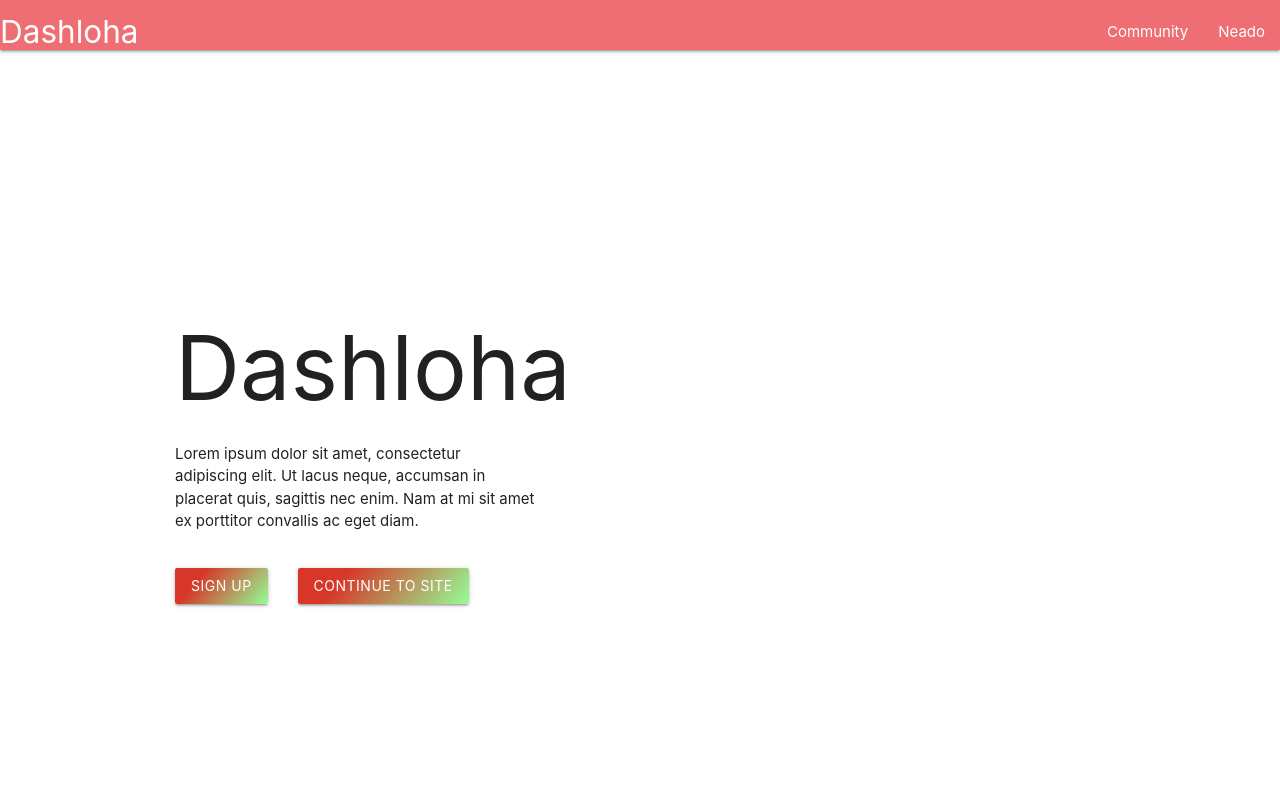
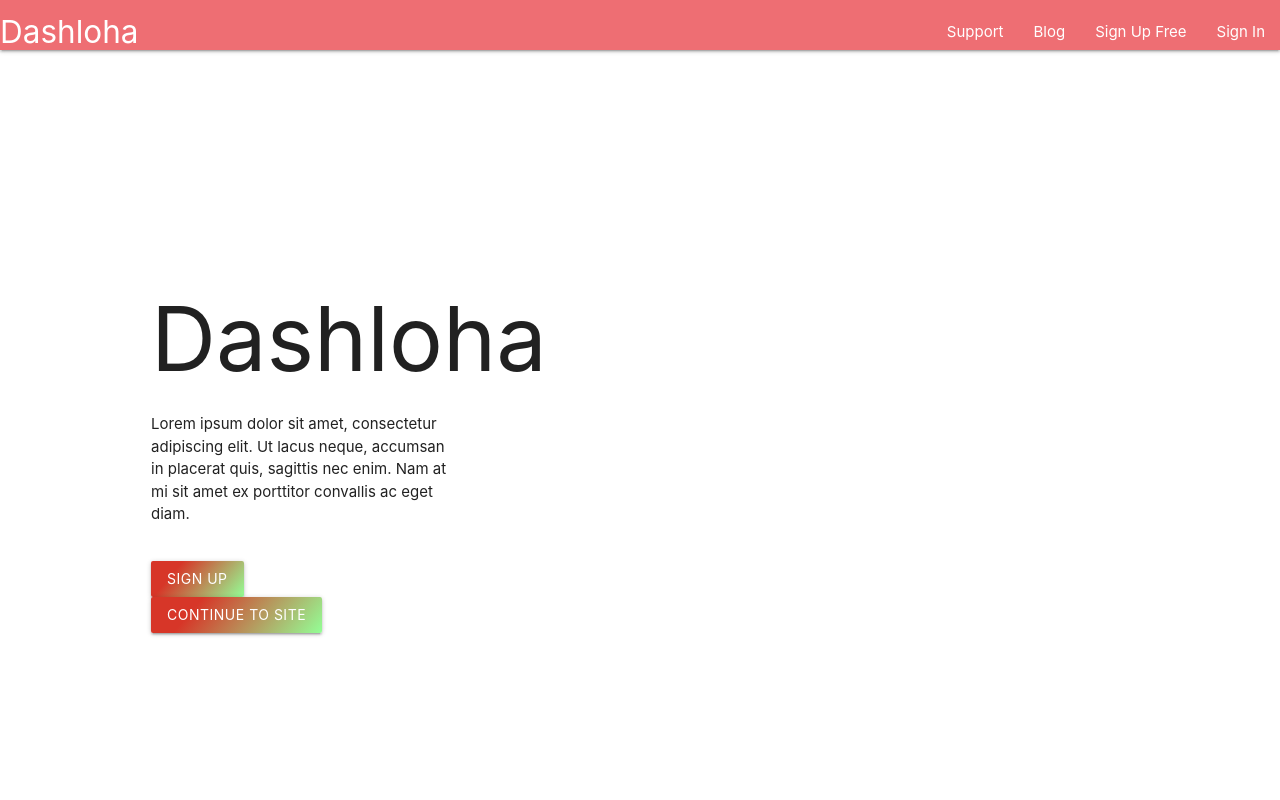
Before and after one commit to HACC2019/team-s, a Vue app in the folder hacc/: page / in a window 1280 px wide. Shown: the top 800 px of the page. Built offline with nearby package versions, Linux system fonts and the light colour scheme.

Commit message:
header component

```diff
--- a/hacc/src/components/Header.vue
+++ b/hacc/src/components/Header.vue
@@ -3,10 +3,16 @@
     <a href="#" class="brand-logo" id="Header-Logo">Dashloha</a>
     <ul class="right hide-on-med-down">
       <li>
-        <a href="#">Community</a>
+        <a href="#">Support</a>
       </li>
       <li>
-        <a href="#">Neado</a>
+        <a href="#">Blog</a>
+      </li>
+      <li>
+        <a href="#">Sign Up Free</a>
+      </li>
+      <li>
+        <a href="#">Sign In</a>
       </li>
     </ul>
   </nav>
```
